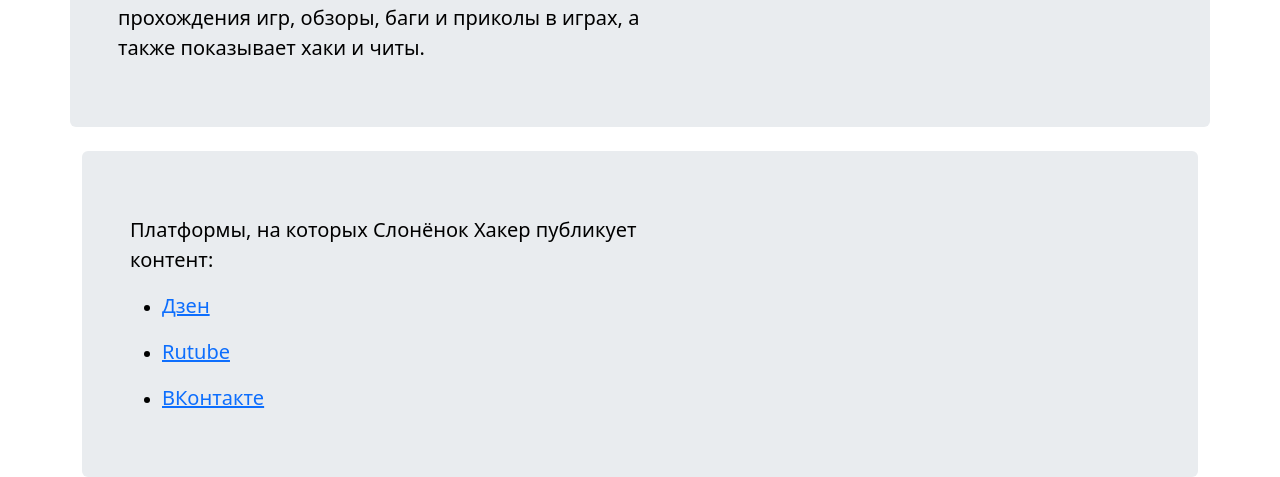
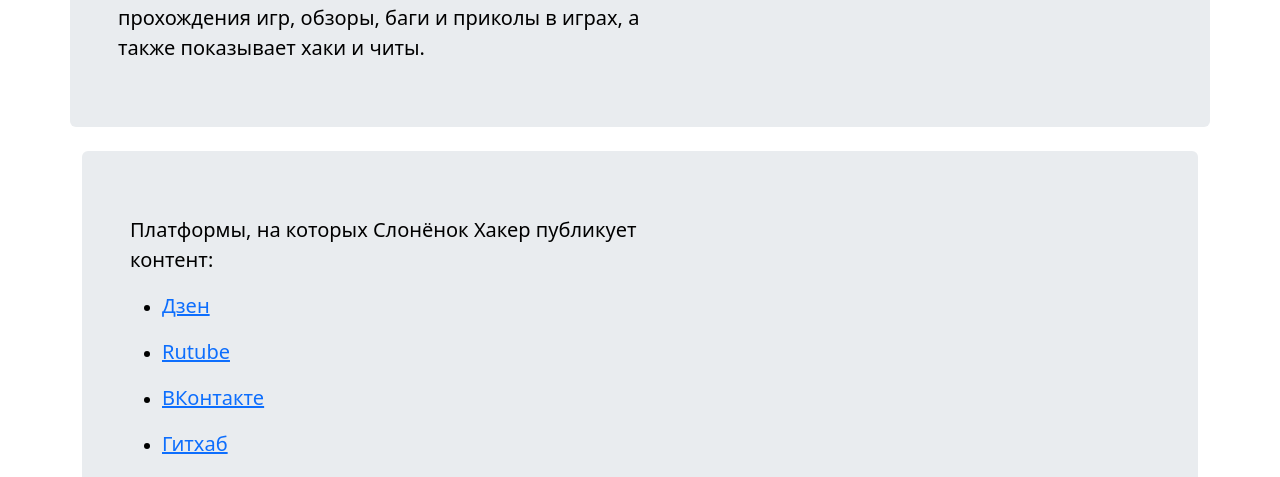
Before and after one commit to slonenok-hacker/slonenok_hacker, a plain HTML site: page about.html in a window 1280 px wide. Shown: the part 324-801 px from the top of the page. Drawn offline with nearby package versions, Linux system fonts and the light colour scheme; a script that the page names is missing.

Commit message:
Update about.html

```diff
--- a/about.html
+++ b/about.html
@@ -168,6 +168,7 @@
 	  <li><p class="lead my-3"><a href="http://dzen.ru/slonenok_hacker" target = "_blank">Дзен</a></p></li>
 	  <li><p class="lead my-3"><a href="https://rutube.ru/channel/76645522/" target = "_blank">Rutube</a></p></li>
 	  <li><p class="lead my-3"><a href="https://vk.com/slonenok__hacker" target = "_blank">ВКонтакте</a></p></li>
+	  <li><p class="lead my-3"><a href="https://github.com/slonenok-hacker" target = "_blank">Гитхаб </a></p></li>
 	  </ul>
 
     </div>
```
